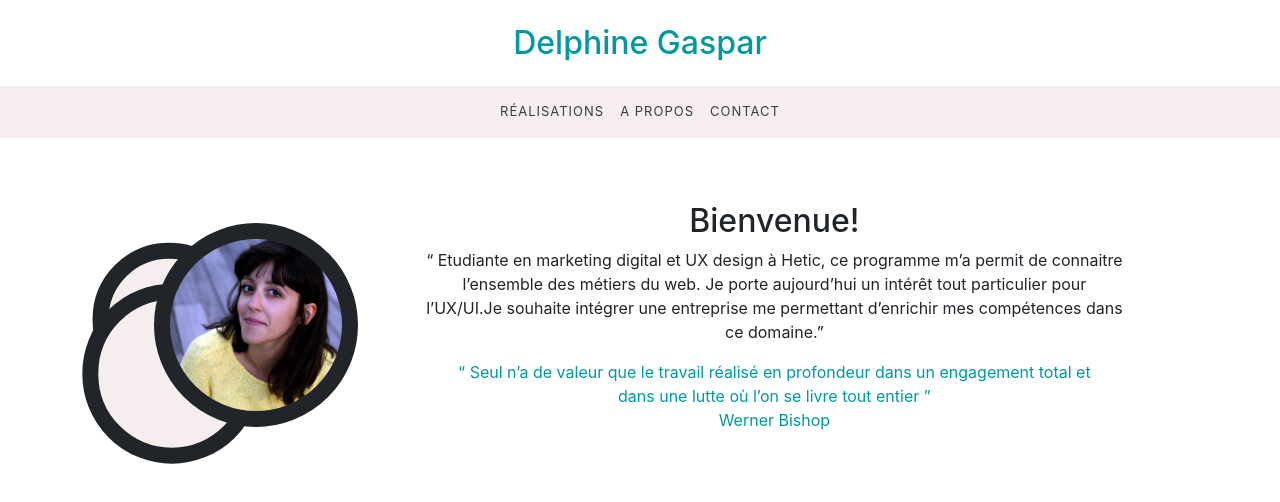
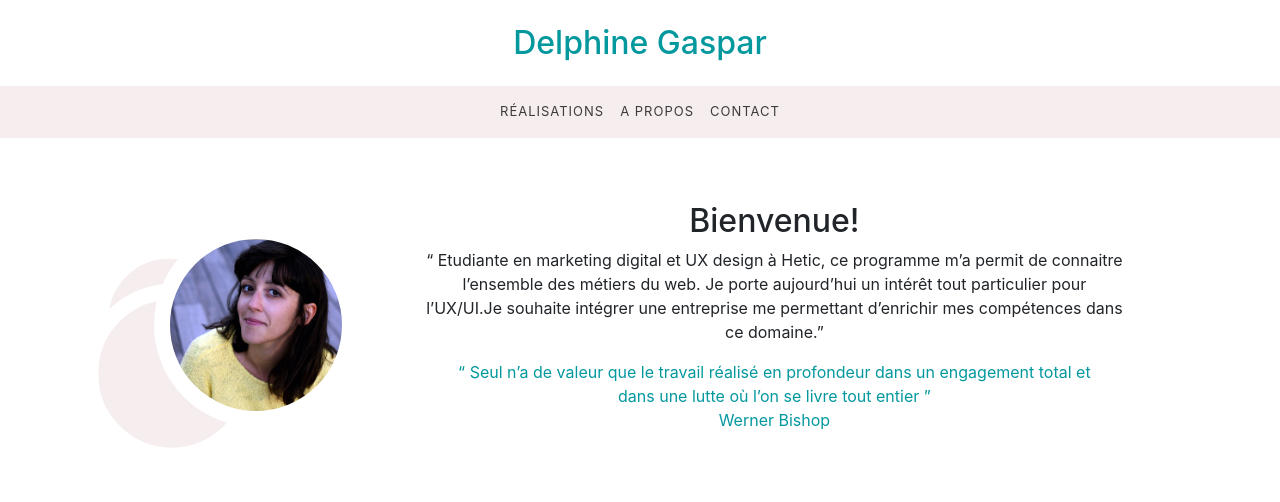
Before and after one commit to Digidelphine/book2020, a React (Create React App) app in the folder book2020/: page / in a window 1280 px wide. Shown: the top 502 px of the page. Built offline with nearby package versions, Linux system fonts and the light colour scheme.

Commit message:
add dynamique icons

```diff
--- a/book2020/src/composants/About/About.css
+++ b/book2020/src/composants/About/About.css
@@ -14,7 +14,7 @@
     background-size: cover;
     border-radius: 50%;
     z-index: 10;
-    border: solid 1em;
+    border: solid 1em white;
 }
 
 .circle-bg {
--- a/book2020/src/composants/Projects/Project/Project.js
+++ b/book2020/src/composants/Projects/Project/Project.js
@@ -4,6 +4,7 @@ import './Project.css'
 
 import { SiAdobexd } from 'react-icons/si'
 import { FiFigma } from 'react-icons/fi'
+import { SiAdobephotoshop } from 'react-icons/si'
 import { MdError } from 'react-icons/md'
 
 function Project({props}) {
@@ -20,6 +21,9 @@ function Project({props}) {
                 break
             case 'adobe':
                 myIcon = <SiAdobexd />
+                break
+            case 'photoshop':
+                myIcon = <SiAdobephotoshop />
                 break
             default:
                 myIcon = <MdError />
--- a/book2020/src/composants/Projects/Projects.js
+++ b/book2020/src/composants/Projects/Projects.js
@@ -20,7 +20,7 @@ function Projects() {
         },
         {
             id: 2,
-            icons: [{ name: 'adobe', color: '#ff61f6' },{ name: 'figma', color: 'black' }],
+            icons: [{ name: 'photoshop', color: '#31a8ff' }],
             cover: '../../../img/cover2.jpg',
             title: 'Booker',
             description: 'Partage de livre' ,
@@ -32,7 +32,7 @@ function Projects() {
         },
         {
             id: 3,
-            icons: [{ name: 'adobe', color: '#ff61f6' },{ name: 'figma', color: 'black' }],
+            icons: [{ name: 'adobe', color: '#ff61f6' },{ name: 'photoshop', color: '#31a8ff' }],
             cover: '../../../img/cover3.jpg',
             title: 'Yapla',
             description: 'Plateforme de gestion pour association' ,
```
